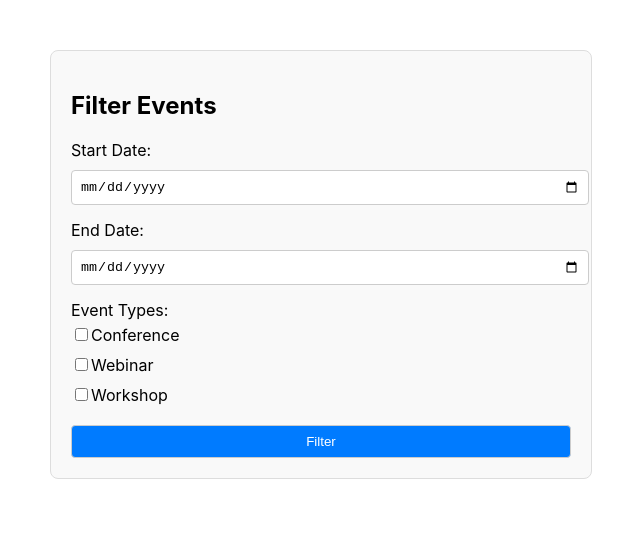
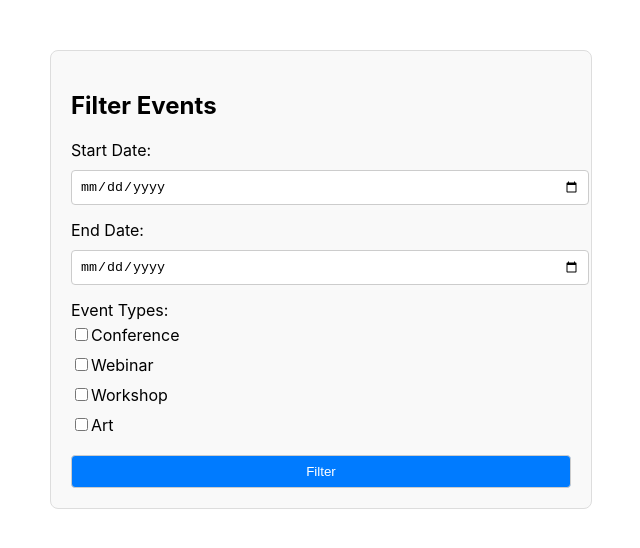
Before and after one commit to raisedDeadWizard/pittsburgh-event-finder, a React (Create React App) app in the folder client/: page / in a window 1280 px wide. Shown: the top 548 px of the page, without its empty margins (319-959 px from the left). Built offline with nearby package versions, Linux system fonts and the light colour scheme.

Commit message:
eventCategories in their own constant

```diff
--- a/client/src/App.js
+++ b/client/src/App.js
@@ -3,13 +3,17 @@ import './App.css'; // Assuming you have some CSS styling in App.css
 
 function App() {
   // State variables for start date, end date, and events with subcategories
-  const [startDate, setStartDate] = useState('');
-  const [endDate, setEndDate] = useState('');
-  const [events, setEvents] = useState({
+
+  const eventCategories = {
     conference: { selected: false, subcategories: { networking: true, panels: true } },
     webinar: { selected: false, subcategories: { liveQnA: true, recordings: true } },
     workshop: { selected: false, subcategories: { handsOn: true, groupWork: true } },
-  });
+    art: { selected: false, subcategories: { craft: true, exhibit: true } },
+  };
+
+  const [startDate, setStartDate] = useState('');
+  const [endDate, setEndDate] = useState('');
+  const [events, setEvents] = useState(eventCategories);
 
   // Function to handle changes in event checkboxes
   const handleEventChange = (event) => {
```
